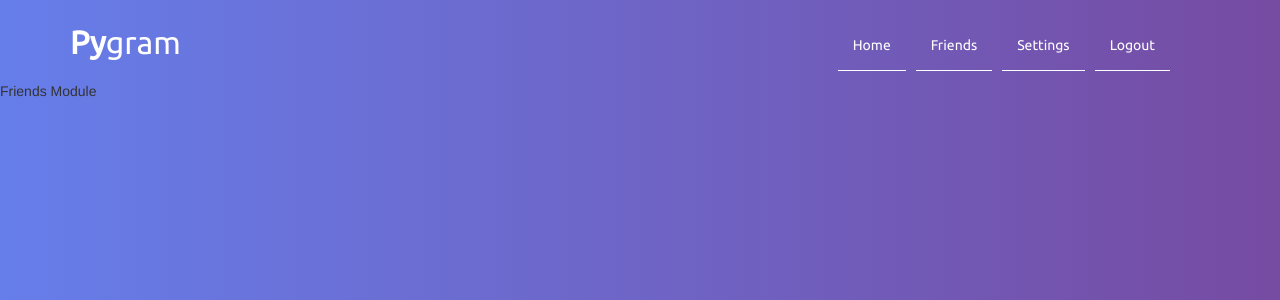
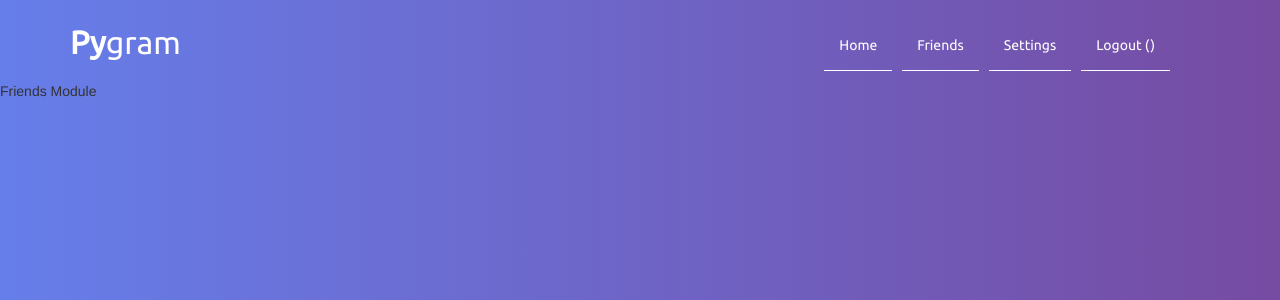
Before and after one commit to HarisDev/pygram, a Django app: page /friends/ in a window 1280 px wide. Shown: the top 300 px of the page. Run offline with Django 3.2, Linux system fonts and the light colour scheme; some libraries are stand-ins or nearby versions.

Commit message:
Progress

```diff
--- a/app/templates/main/base.html
+++ b/app/templates/main/base.html
@@ -19,15 +19,15 @@
     <body>
         <div class="container">
             <div class="row">
-                <div class="col-md-7">
+                <div class="col-md-6">
                     <span class="logo"><b>Py</b>gram</span>
                 </div>
-                <div class="col-md-5">
+                <div class="col-md-6">
                     <ul class="menu">
                         <a href="#"><li>Home</li></a>
                         <a href="#"><li>Friends</li></a>
                         <a href="#"><li>Settings</li></a>
-                        <a href="#"><li>Logout</li></a>
+                        <a href="#"><li>Logout ({{ request.user.username }})</li></a>
                     </ul>
                 </div>
             </div>
```
Also changed, not shown: app/models.py (+6 -2 lines).
